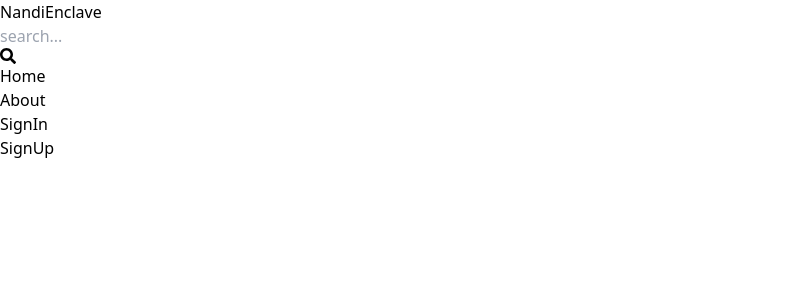
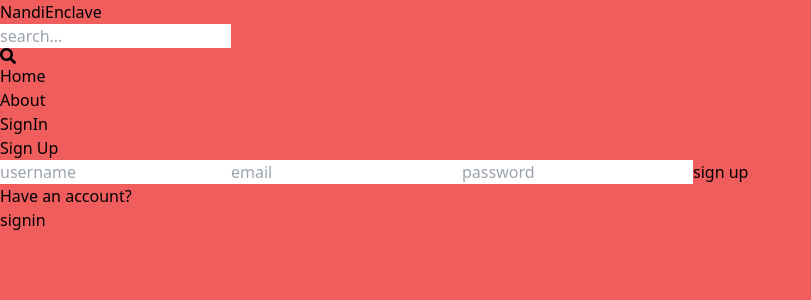
Before and after one commit to chethanchethu9535/realpal, a React (Vite) app in the folder client/: page /SignUp in a window 1280 px wide. Shown: the top 300 px of the page, without its empty margins (0-811 px from the left). Built offline with nearby package versions, Linux system fonts and the light colour scheme.

Commit message:
sign up page ui

```diff
--- a/client/src/index.css
+++ b/client/src/index.css
@@ -1,3 +1,7 @@
 @tailwind base;
 @tailwind components;
 @tailwind utilities;
+
+body{
+    background: rgba(233, 4, 4, 0.644);
+}
--- a/client/src/pages/SignUp.jsx
+++ b/client/src/pages/SignUp.jsx
@@ -1,7 +1,20 @@
-import React from 'react'
+import { Link } from 'react-router-dom';
 
 export default function SignUp() {
   return (
-    <div>SignUp</div>
+    <div className='p-3 max-w-lg mx-auto'>
+      <h1 className='text-3xl text-center font-semibold my-7'>Sign Up</h1>
+      <form className='flex flex-col gap-4'>
+        <input type="text" placeholder='username' className='border p-3 rounded-lg' id="username" />
+        <input type="text" placeholder='email' className='border p-3 rounded-lg' id="email" />
+        <input type="text" placeholder='password' className='border p-3 rounded-lg' id="password" />
+        <button className='bg-slate-800 text-red-300 p-3 rounded-lg uppercase hover:opacity-90 disabled:opacity-80'>sign up</button>
+      </form>
+      <div className='flex gap-2 mt-5'>
+        <p>Have an account?</p>
+        <Link to={"/signin"}>
+        <span className="text-blue-700">signin</span></Link>
+      </div>
+    </div>
   )
 }
```
